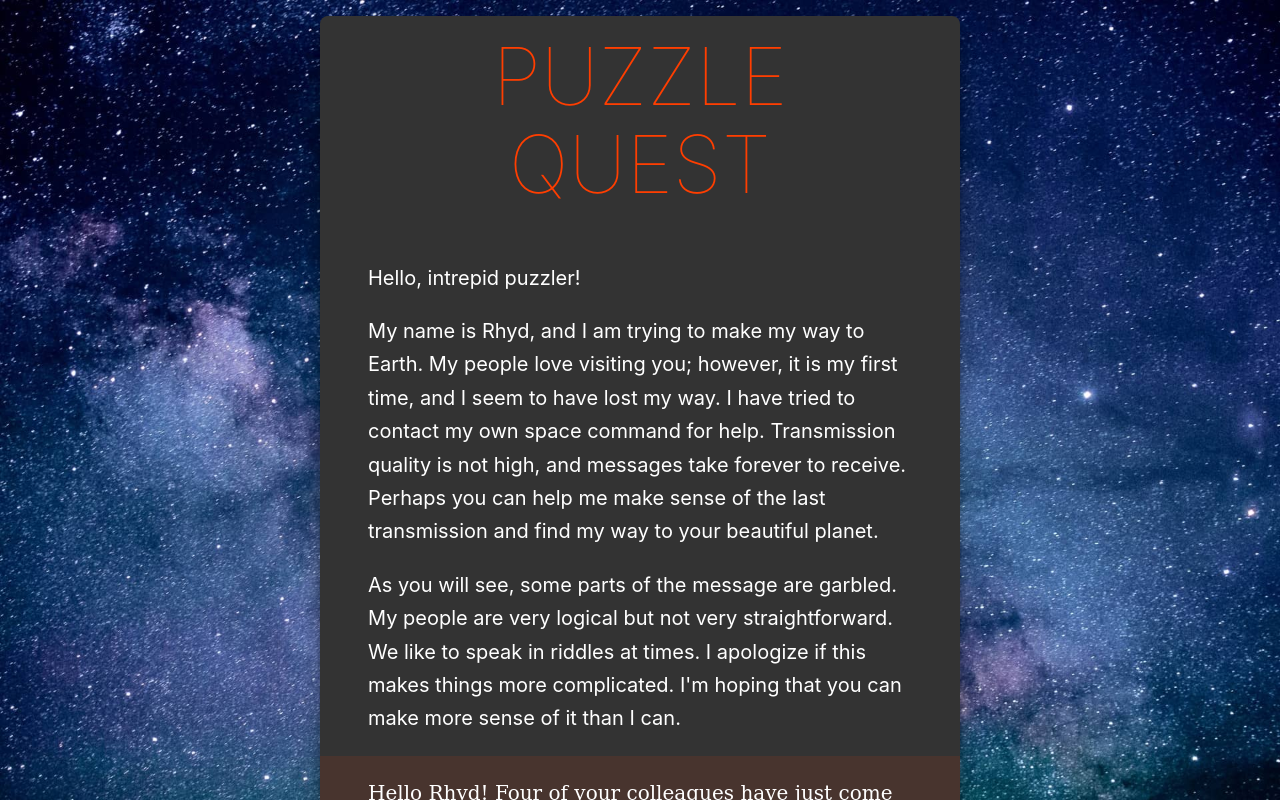
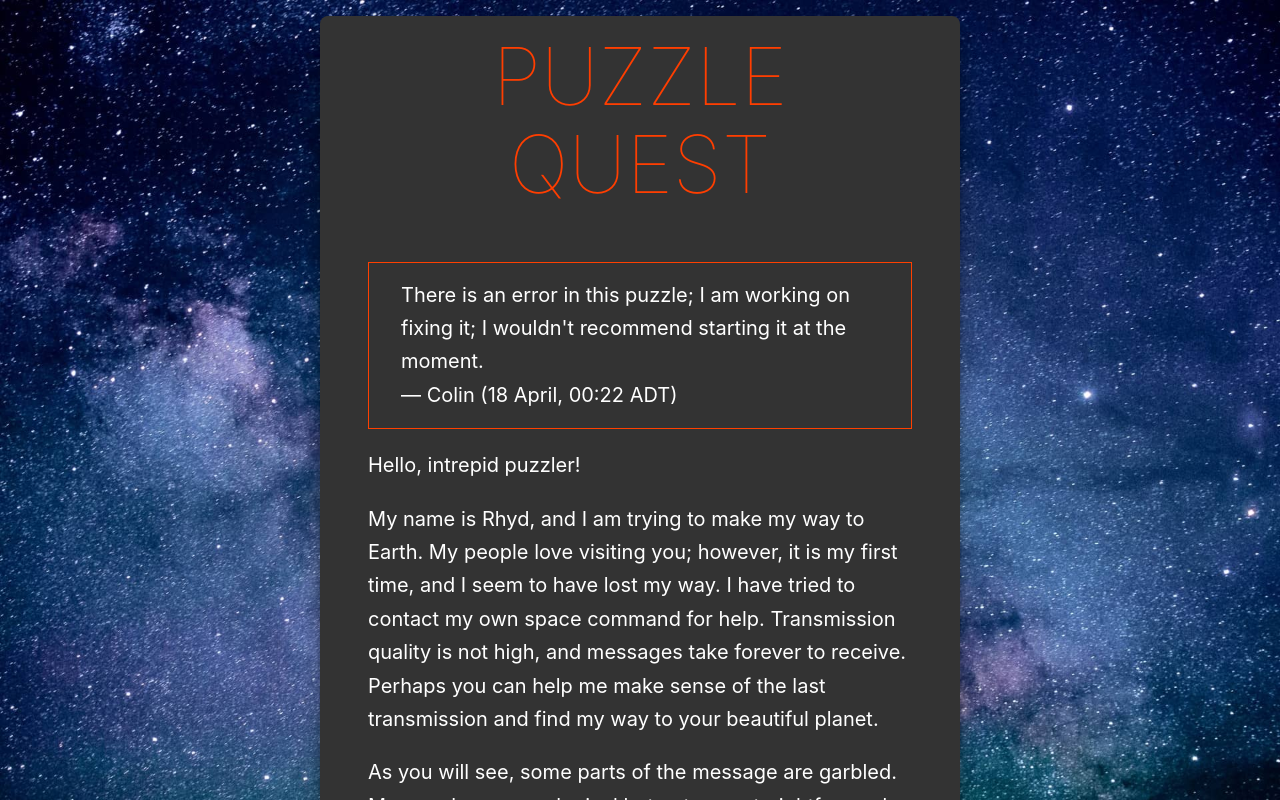
Before and after one commit to colinbate/puzzle-quest, a Svelte app: page / in a window 1280 px wide. Shown: the top 800 px of the page. Built offline with nearby package versions, Linux system fonts and the light colour scheme.

Commit message:
Add warning

```diff
--- a/src/Part1.svelte
+++ b/src/Part1.svelte
@@ -17,7 +17,12 @@ blockquote {
 pre {
   margin: 0;
 }
+.warning {
+  padding: 1rem 2rem;
+  border: 1px solid hsl(15, 100%, 50%);
+}
 </style>
+<div class="warning">There is an error in this puzzle; I am working on fixing it; I wouldn't recommend starting it at the moment.<br>&mdash; Colin (18 April, 00:22 ADT)</div>
 <p>Hello, intrepid puzzler!</p>
 
 <p>
```
